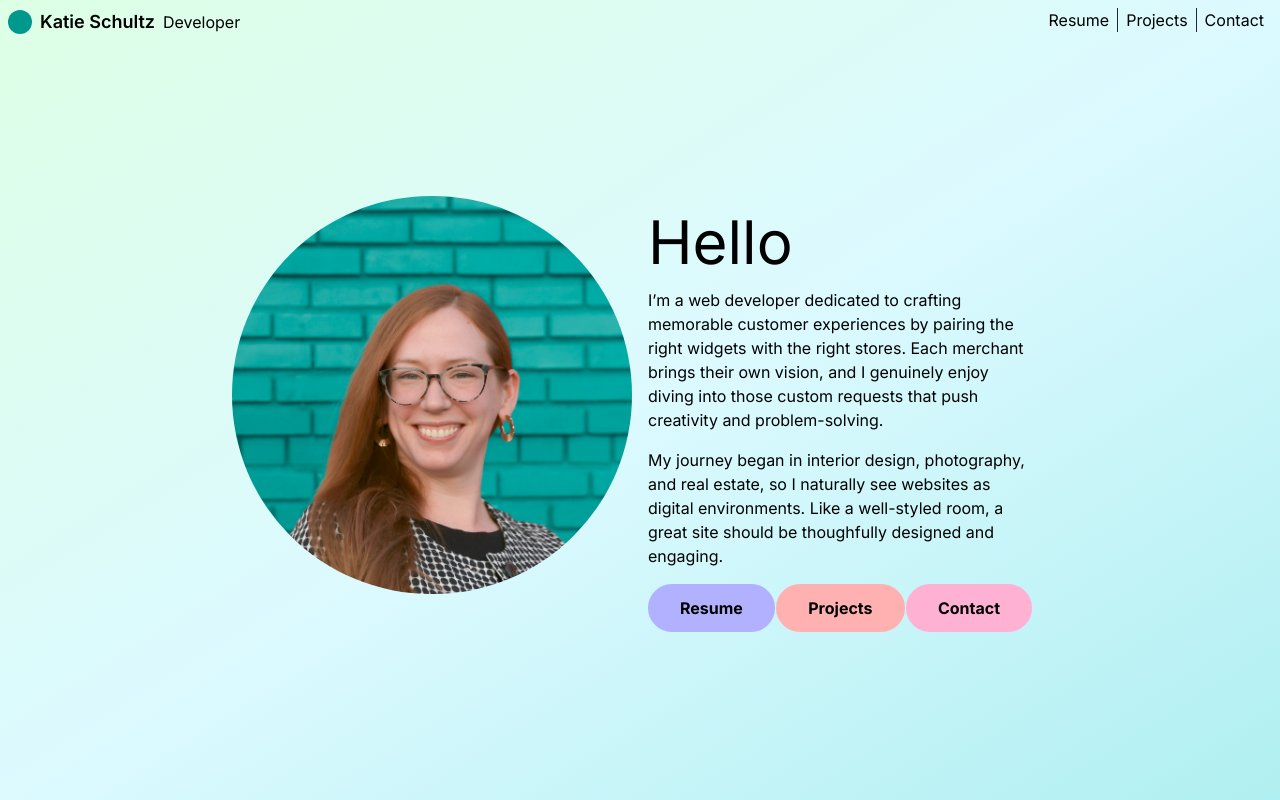
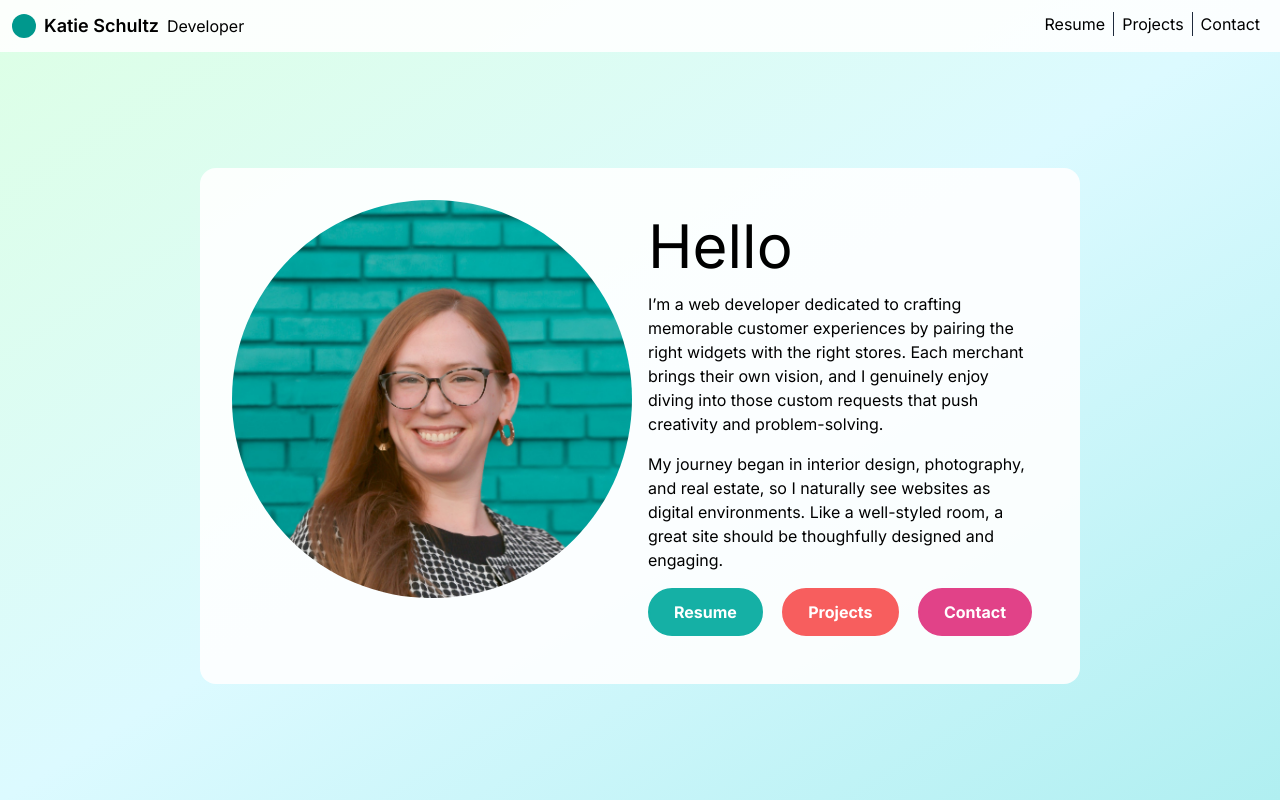
Before and after one commit to KatSchultz/portfolio, a Next.js app: page / in a window 1280 px wide. Built offline with nearby package versions, Linux system fonts and the light colour scheme.

Commit message:
styles and class name updates (#7)

```diff
--- a/src/app/components/navigation/Bubble/Bubble.tsx
+++ b/src/app/components/navigation/Bubble/Bubble.tsx
@@ -16,7 +16,7 @@ export default function Bubble({ menuOption, index }: BubbleProps) {
     <Link href={menuOption.path}>
       <div
         style={styles}
-        className={`bubble bubble-${index} h-12 max-w-1/3 rounded-full flex justify-center font-bold items-center`}
+        className={`bubble bubble-${index} h-12 max-w-1/3 rounded-full flex justify-center font-bold items-center text-white`}
       >
         {menuOption.name}
       </div>
--- a/src/app/components/navigation/NavBubbles/NavBubbles.tsx
+++ b/src/app/components/navigation/NavBubbles/NavBubbles.tsx
@@ -4,9 +4,9 @@ import { navOptions } from "@/app/config/navOptions";
 
 export default function NavBubbles() {
   return (
-    <div className="flex justify-between w-full">
+    <div className="bubble-container flex justify-between w-full gap-4">
       {navOptions.map((option, index) => (
-        <Bubble menuOption={option} key={option.name} index={index}/>
+        <Bubble menuOption={option} key={option.name} index={index} />
       ))}
     </div>
   );
--- a/src/app/config/navOptions.ts
+++ b/src/app/config/navOptions.ts
@@ -9,19 +9,19 @@ export const navOptions = [
   {
     name: "Resume",
     path: "/resume",
-    color: "#b2b1ff",
+    color: "#15b0a5",
     borderColor: "#790096",
   },
   {
     name: "Projects",
     path: "/projects",
-    color: "#ffb1b1",
+    color: "#f75e5e",
     borderColor: "#860000",
   },
   {
     name: "Contact",
     path: "/contact",
-    color: "#ffb1d3",
+    color: "#e14288",
     borderColor: "#ff519d",
   },
 ];
--- a/src/app/globals.css
+++ b/src/app/globals.css
@@ -37,12 +37,12 @@ body {
 }
 
 .bubble {
-  padding-inline: 20px;
+  padding-inline: 16px;
   border-width: 2px;
   box-shadow: 0 0 3px transparent;
 
   @media (min-width: 480px) {
-    padding-inline: 30px;
+    padding-inline: 24px;
   }
 }
 
@@ -57,11 +57,11 @@ body {
 
 .bubble-0:hover {
   /* border: solid 2px #790096 !important; */
-  box-shadow: 0 1px 5px #790096;
+  box-shadow: 0 1px 5px rgb(121 0 150 / 50%);
 }
 .bubble-0:focus {
   /* border: solid 2px #790096 !important; */
-  box-shadow: 0 0 4px #790096;
+  box-shadow: 0 0 4px rgb(121 0 150 / 50%);
 }
 
 .bubble-1 {
@@ -71,11 +71,11 @@ body {
 
 .bubble-1:hover {
   /* border: solid 2px #860000 !important; */
-  box-shadow: 0 1px 5px #860000;
+  box-shadow: 0 1px 5px rgb(255 81 157 / 50%);
 }
 .bubble-1:focus {
   /* border: solid 2px #860000 !important; */
-  box-shadow: 0 0 4px #860000;
+  box-shadow: 0 0 4px rgb(255 81 157 / 50%);
 }
 
 .bubble-2 {
@@ -85,7 +85,7 @@ body {
 
 .bubble-2:hover {
   /* border: solid 2px #00847b !important; */
-  box-shadow: 0 1px 5px #ff519d;
+  box-shadow: 0 1px 5px #ff519d77;
 }
 .bubble-2:focus {
   /* border: solid 2px #00847b !important; */
--- a/src/app/layout.tsx
+++ b/src/app/layout.tsx
@@ -21,7 +21,7 @@ export default function RootLayout({
     <html lang="en">
       <body className={`${inter.className} min-h-screen flex`}>
         <div className="w-screen flex flex-col">
-          <header className="w-full justify-between flex p-2">
+          <header className="w-full justify-between flex p-3 bg-my-off-white">
             <Link href="/">
               <div className="flex justify-end items-center">
                 <div className="h-6 w-6 rounded-full bg-my-teal pr-4"></div>
--- a/src/app/page.tsx
+++ b/src/app/page.tsx
@@ -5,7 +5,7 @@ import NavBubbles from "./components/navigation/NavBubbles/NavBubbles";
 export default function Home() {
   return (
     <div className="flex w-full p-4 justify-center items-center">
-      <div className="flex flex-col md:flex-row">
+      <div className="home-content p-4 flex flex-col md:flex-row md:p-8 bg-my-off-white rounded-2xl max-w-full">
         <div className="slide-left">
           <Image
             src={headshot}
--- a/src/app/projects/page.tsx
+++ b/src/app/projects/page.tsx
@@ -32,7 +32,7 @@ export default function ProjectsPage() {
             key={project.name}
             className={`${
               index % 2 != 0 ? "md:flex-row-reverse" : ""
-            } project-card flex flex-col md:flex-row mb-6 mx-auto bg-white p-4 md:p-8 rounded-2xl`}
+            } project-card flex flex-col md:flex-row mb-6 mx-auto bg-my-off-white p-4 md:p-8 rounded-2xl`}
           >
             <div className="project-image-container min-w-1/2 flex justify-center md:justify-start p-2">
               <Image
--- a/src/app/resume/page.tsx
+++ b/src/app/resume/page.tsx
@@ -15,20 +15,20 @@ export default function ResumePage() {
         {workExperience.map((job) => (
           <div
             key={job.title}
-            className="w-full mt-4 bg-my-teal-light rounded-lg p-2 px-4 mx-4"
+            className="w-full mt-4 bg-white rounded-lg p-2 px-4 mx-4"
           >
             <div className="flex flex-col md:flex-row md:justify-between">
               <div>
-                <h4 className="font-bold text-xl border-b-2 border-b-black pr-4">
+                <h4 className="role-title font-bold text-xl border-b-2 border-b-black pr-4">
                   {job.title}
                 </h4>
-                <h4 className="font-bold opacity-60 uppercase">
+                <h4 className="role-employer font-bold opacity-60 uppercase">
                   {job.employer}
                 </h4>
               </div>
               <h5 className="italic">{job.dates}</h5>
             </div>
-            <ul className="list-disc list-inside">
+            <ul className="role-description list-disc list-inside">
               {job.description.map((detail, index) => (
                 <li className="my-2" key={index}>
                   {detail}
--- a/tailwind.config.js
+++ b/tailwind.config.js
@@ -10,6 +10,7 @@ module.exports = {
       colors: {
         "my-teal": "#00988d",
         "my-teal-light": "#ccecec",
+        "my-off-white": "rgba(255, 255, 255, .9)",
       },
       backgroundImage: {
         "gradient-radial": "radial-gradient(var(--tw-gradient-stops))",
```
